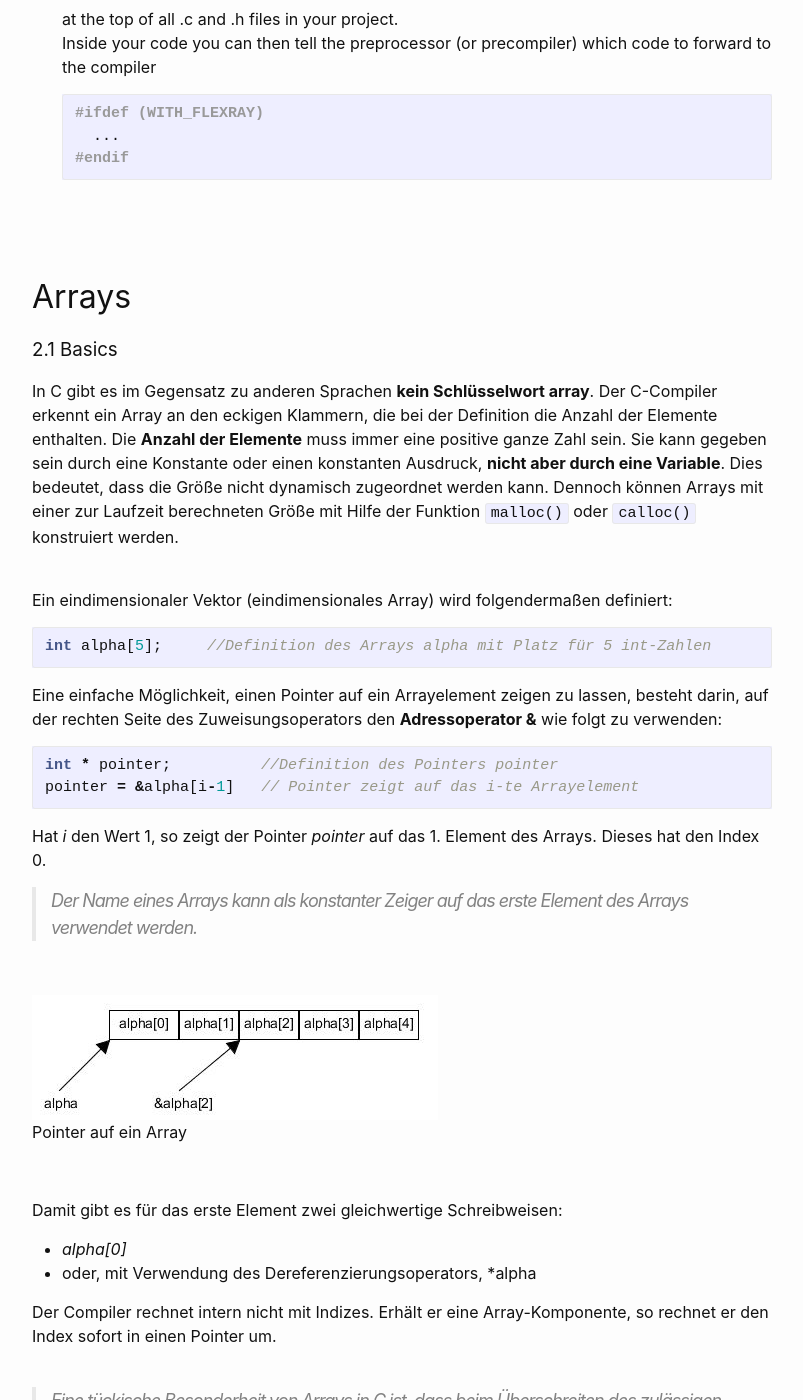
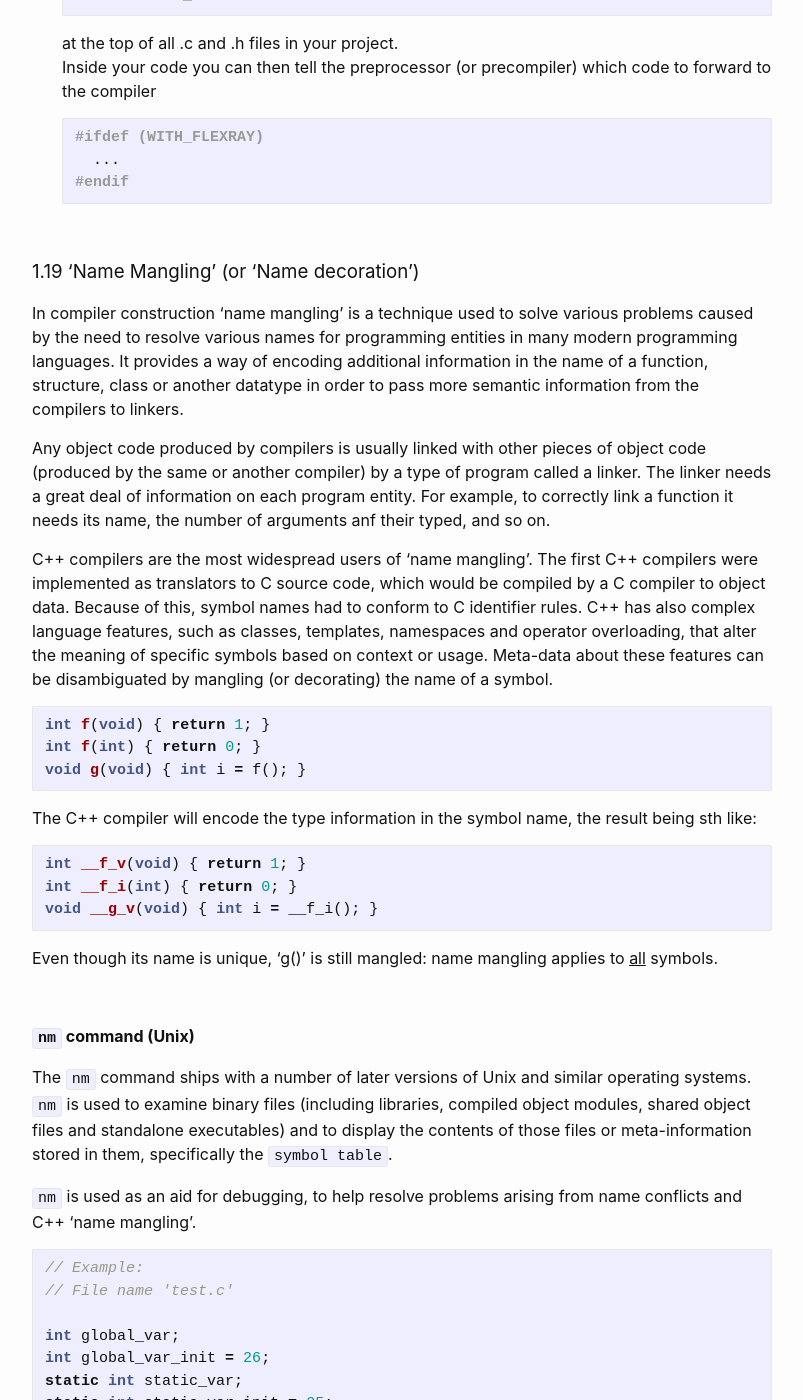
Before and after one commit to Hautaklyttn/progDocs, a Jekyll site: the page built from docs/articles/c_cpp.md, in a window 1280 px wide and 1400 px high, scrolled down 23953 px. Shown: the whole window, without its empty margins (238-1041 px from the left). Built offline with Jekyll 4.4.1, drawn with Linux system fonts in a browser that asks for light colours; some of the changed text lies outside the part shown.

Commit message:
Update c_cpp.md

````diff
--- a/docs/articles/c_cpp.md
+++ b/docs/articles/c_cpp.md
@@ -35,7 +35,8 @@ layout: default
 &nbsp;&nbsp;&nbsp;&nbsp;&nbsp; [<font size="-1">1.15 `extern c` in C++</font>](#ch1-15)
 &nbsp;&nbsp;&nbsp;&nbsp;&nbsp; [<font size="-1">1.16 'Forward Declaration' in C++</font>](#ch1-16)
 &nbsp;&nbsp;&nbsp;&nbsp;&nbsp; [<font size="-1">1.17 'Function Prototype' and Definition in C</font>](#ch1-17)
-&nbsp;&nbsp;&nbsp;&nbsp;&nbsp; [<font size="-1">1.18 Präprozessor in C/C++</font>](#ch1-17)
+&nbsp;&nbsp;&nbsp;&nbsp;&nbsp; [<font size="-1">1.18 Präprozessor in C/C++</font>](#ch1-18)
+&nbsp;&nbsp;&nbsp;&nbsp;&nbsp; [<font size="-1">1.19 'Name Mangling' (or 'Name decoration')</font>](#ch1-19)
 
 ### 2. Arrays
 &nbsp;&nbsp;&nbsp;&nbsp;&nbsp; [<font size="-1">2.1 Basics</font>](#ch2-1)
@@ -841,6 +842,110 @@ In diesem Beispiel prüft der C-Präprozessor, ob ihm ein Makro namens 'WIN32' b
   #endif
   ```
 
+&nbsp;
+
+<a name="ch1-19"></a>
+### 1.19 'Name Mangling' (or 'Name decoration')
+
+In compiler construction 'name mangling' is a technique used to solve various problems caused by the need to resolve various names for programming entities in many modern programming languages. It provides a way of encoding  additional information in the name of a function, structure, class or another datatype in order to pass more semantic information from the compilers to linkers.
+
+Any object code produced by compilers is usually linked with other pieces of object code (produced by the same or another compiler) by a type of program called a linker. The linker needs a great deal of information on each program entity. For example, to correctly link a function it needs its name, the number of arguments anf their typed, and so on.
+
+C++ compilers are the most widespread users of 'name mangling'. The first C++ compilers were implemented as translators to C source code, which would be compiled by a C compiler to object data. Because of this, symbol names had to conform to C identifier rules. C++ has also complex language features, such as classes, templates, namespaces and operator overloading, that alter the meaning of specific symbols based on context or usage. Meta-data about these features can be disambiguated by mangling (or decorating) the name of a symbol.
+
+```c
+int f(void) { return 1; }
+int f(int) { return 0; }
+void g(void) { int i = f(); }
+```
+The C++ compiler will encode the type information in the symbol name, the result being sth like:
+```c
+int __f_v(void) { return 1; }
+int __f_i(int) { return 0; }
+void __g_v(void) { int i = __f_i(); }
+```
+Even though its name is unique, 'g()' is still mangled: name mangling applies to <u>all</u> symbols.
+
+&nbsp;
+
+**`nm` command (Unix)**
+
+The `nm` command ships with a number of later versions of Unix and similar operating systems. `nm` is used to examine binary files (including libraries, compiled object modules, shared object files and standalone executables) and to display the contents of those files or meta-information stored in them, specifically the `symbol table`.
+
+`nm` is used as an aid for debugging, to help resolve problems arising from name conflicts and C++ 'name mangling'.
+
+```c
+// Example:
+// File name 'test.c'
+
+int global_var;
+int global_var_init = 26;
+static int static_var;
+static int static_var_init = 25;
+
+static int static function() {...}
+int global_function2() {int x; int y;}
+int global_function(int p) {static int local_stat_vars;}
+
+#ifdef __cplusplus
+  extern "C"
+#endif
+
+void non_mangled_functions() {...}
+int main (void) {global_var = 1;static_var = 2;}
+```
+
+(a) Compiled with the gcc C compiler, the output of `nm test.o` is
+```
+0 0 0 0 0 0 0 a    T    global_function
+0 0 0 0 0 0 2 5    T    global_function2
+0 0 0 0 0 0 0 4    C    global_var
+0 0 0 0 0 0 0 0    D    global_var_init
+0 0 0 0 0 0 0 4    b    local_static_var.1255
+0 0 0 0 0 0 3 6    T    main
+0 0 0 0 0 0 3 6    T    non_mangled_function
+0 0 0 0 0 0 0 0    t    static_function
+0 0 0 0 0 0 0 6    b    static_var
+0 0 0 0 0 0 0 4    d    static_var_init
+```
+
+(b) When the C++ compiler is used, the output of `nm test.o` is
+```
+0 0 0 0 0 0 0 a    T    -z15global_functioni
+0 0 0 0 0 0 2 5    T    -z16global_function2v
+0 0 0 0 0 0 0 4    b    -ZL10static_var
+0 0 0 0 0 0 0 0    t    -ZL15static_functionv
+0 0 0 0 0 0 0 4    d    -ZL15static_var_init
+0 0 0 0 0 0 0 8    b    -ZZ15global_functionE16Loc...
+                   U    _gxx_personality_v0
+0 0 0 0 0 0 0 0    B    global_var
+0 0 0 0 0 0 0 0    D    global_var_init
+0 0 0 0 0 0 3 6    T    main
+0 0 0 0 0 0 3 6    T    non_mangled_function
+```
+
+The difference between the outputs also show an example of solving the name mangling problem by using `extern "c"` in C++ code.
+
+Tag meaning:
+`"T"/"t"`: The symbol is in the text (code) section
+`"D"/"d"`: The symbol is in the initialized data section
+`"B"/"b"`: The symbol is in the uninitialized data section
+`"U"`: The symbol is undefined
+
+> To write output of `nm` command to file use command: `nm <binary> >& link.txt`
+
+&nbsp;
+
+**`dumpbin` command (Windows)**
+
+The Microsoft COFF Binary File Dumper displays information about 'Common Object File Format' binary files. You can use `DUMPBIN` to examine COFF object files, standard libraries of COFF objects, executable files and dynamic-linked libraries (DLL's).
+
+**[-!-]** You can start this tool only from the Visual Studio command prompt. You cannot start it from a system command prompt or from File Explorer.
+
+To use `DUMPBIN`, use the following syntax:
+```c
+DUMPBIN [options] files ...
+```
 
 &nbsp;
 
````
